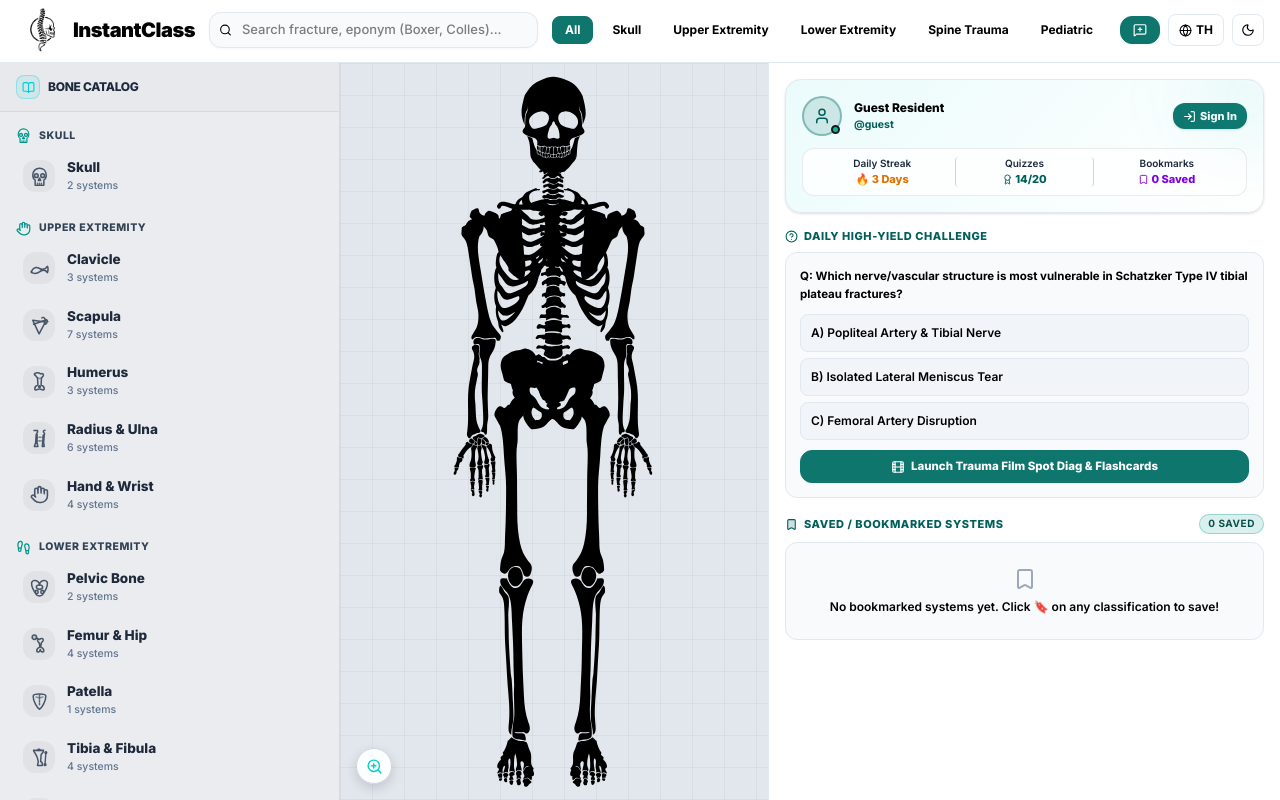
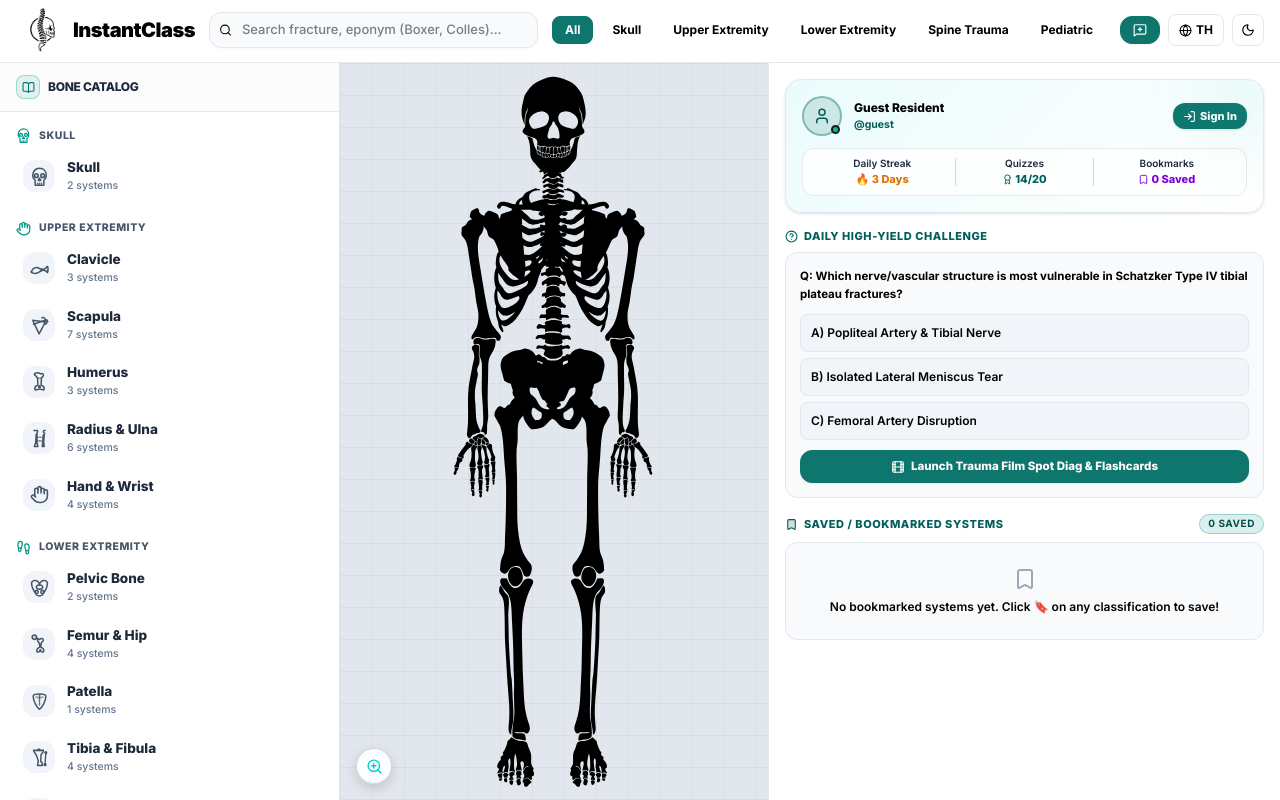
Before and after one commit to peetstk-cyber/InstantClass, a React (Vite) app: page / in a window 1280 px wide. Built offline with nearby package versions, Linux system fonts and the light colour scheme.

Commit message:
อัพเดทเนื้อหาหน้าเว็บ

```diff
--- a/src/components/layout/LeftSidebar.tsx
+++ b/src/components/layout/LeftSidebar.tsx
@@ -60,11 +60,11 @@ export function LeftSidebar({
   darkMode, language, bones, selectedBone, selectedRegionId,
   activeCategory, onSelectBone, onBackToList, searchQuery,
 }: LeftSidebarProps) {
-  const bg          = darkMode ? "#161B27" : "#EAECEF";
-  const border      = darkMode ? "#252F42" : "#D5D9E0";
-  const mutedText   = darkMode ? "#94A3B8" : "#475569";
-  const sectionHead = darkMode ? "#94A3B8" : "#334155";
-  const hoverBg     = darkMode ? "rgba(0,206,209,0.07)" : "#FFFFFF";
+  const bg          = darkMode ? "#161B27" : "#FFFFFF";
+  const border      = darkMode ? "#252F42" : "#E2E8F0";
+  const mutedText   = darkMode ? "#94A3B8" : "#64748B";
+  const sectionHead = darkMode ? "#94A3B8" : "#475569";
+  const hoverBg     = darkMode ? "rgba(0,206,209,0.07)" : "#F1F5F9";
 
   const boneMap = Object.fromEntries(bones.map(b => [b.id, b]));
 
@@ -125,7 +125,7 @@ export function LeftSidebar({
             }}
           >
             <div className="flex items-center gap-2">
-              <div className="w-6 h-6 rounded-lg bg-[#00CED1]/10 border border-[#00CED1]/30 flex items-center justify-center text-[#00CED1]">
+              <div className="w-6 h-6 rounded-lg bg-teal-600/10 dark:bg-[#00CED1]/10 border border-teal-600/30 dark:border-[#00CED1]/30 flex items-center justify-center text-teal-700 dark:text-[#00CED1]">
                 <BookOpen size={13} />
               </div>
               <span className="font-extrabold text-xs tracking-tight text-slate-800 dark:text-slate-100 uppercase">
@@ -231,7 +231,7 @@ function BoneItem({
         style={{
           background: isSelected
             ? (darkMode ? "#00CED1" : "#0F766E")
-            : (darkMode ? "rgba(255,255,255,0.06)" : "rgba(0,0,0,0.04)"),
+            : (darkMode ? "rgba(255,255,255,0.06)" : "#F1F5F9"),
           color: isSelected
             ? (darkMode ? "#0F172A" : "#FFFFFF")
             : (darkMode ? "#94A3B8" : "#475569")
--- a/src/components/layout/RegionConceptPanel.tsx
+++ b/src/components/layout/RegionConceptPanel.tsx
@@ -31,11 +31,11 @@ export function RegionConceptPanel({
   onBackToList,
   isDesktop = true,
 }: RegionConceptPanelProps) {
-  const bg = darkMode ? "#161B27" : "#EAECEF";
-  const border = darkMode ? "#252F42" : "#D5D9E0";
-  const text = darkMode ? "#F1F5F9" : "#000000";
-  const cardBg = darkMode ? "rgba(255,255,255,0.03)" : "#FFFFFF";
-  const cardBorder = darkMode ? "rgba(255,255,255,0.07)" : "#D5D9E0";
+  const bg = darkMode ? "#161B27" : "#FFFFFF";
+  const border = darkMode ? "#252F42" : "#E2E8F0";
+  const text = darkMode ? "#F1F5F9" : "#0F172A";
+  const cardBg = darkMode ? "rgba(255,255,255,0.03)" : "#F8FAFC";
+  const cardBorder = darkMode ? "rgba(255,255,255,0.07)" : "#E2E8F0";
 
   const [imgError, setImgError] = useState(false);
   const [showZoomModal, setShowZoomModal] = useState(false);
@@ -232,19 +232,19 @@ export function RegionConceptPanel({
           </div>
 
           <div
-            style={{ borderColor: cardBorder }}
+            style={{ background: cardBg, borderColor: cardBorder }}
             className="rounded-xl border overflow-hidden text-xs shadow-xs"
           >
             <table className="w-full text-left border-collapse">
               <thead>
-                <tr className="bg-slate-200/90 dark:bg-slate-800/80 text-[10.5px] font-extrabold uppercase tracking-wider border-b" style={{ borderColor: border, color: text }}>
+                <tr className="bg-slate-100/80 dark:bg-slate-800/80 text-[10.5px] font-extrabold uppercase tracking-wider border-b" style={{ borderColor: cardBorder, color: text }}>
                   <th className="p-2 pl-2.5">{language === "en" ? "Parameter" : "ตัวแปร"}</th>
                   <th className="p-2 text-center">{language === "en" ? "Limit" : "เกณฑ์"}</th>
                 </tr>
               </thead>
               <tbody className="divide-y" style={{ borderColor: cardBorder }}>
                 {concept.acceptableAlignment!.map((row, idx) => (
-                  <tr key={idx} className="hover:bg-slate-100/60 dark:hover:bg-slate-800/40 transition-colors">
+                  <tr key={idx} className="hover:bg-slate-50 dark:hover:bg-slate-800/40 transition-colors">
                     <td className="p-2 pl-2.5 font-bold" style={{ color: text }}>
                       <div>{row.parameter[language]}</div>
                       {row.note && (
```
